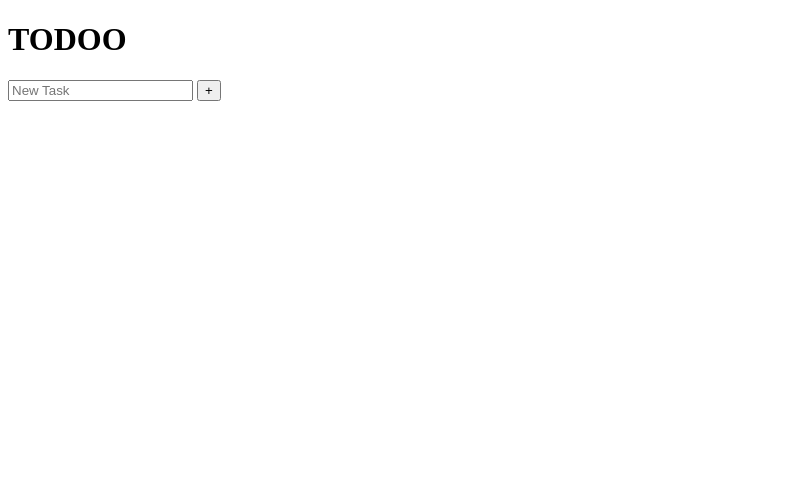
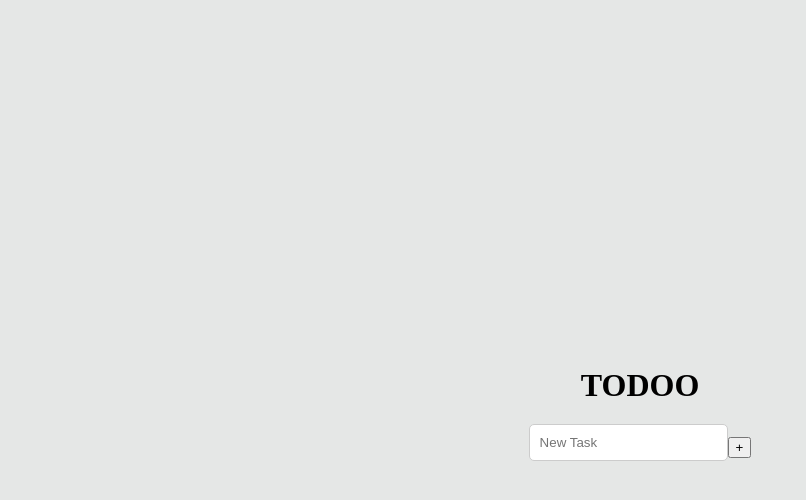
Before and after one commit to mhimeksh/TODO-application, a website: page index.html in a window 1280 px wide. Shown: the whole page, without its empty margins (0-806 px from the left). Drawn offline with Linux system fonts and the light colour scheme.

Commit message:
style: added basic css

```diff
--- a/index.html
+++ b/index.html
@@ -4,13 +4,18 @@
     <meta charset="UTF-8">
     <meta name="viewport" content="width=device-width, initial-scale=1.0">
     <title>Todoo | Be Organised</title>
+    <link rel="stylesheet" href="style.css">
+
 </head>
 <body>
-    <h1>TODOO</h1>
-    <input id="input-todo" type="text" placeholder="New Task">
-    <button onclick="addTask()">+</button>
+    <h1 id="heading">TODOO</h1>
+
+    <div id="input-todo-block">
+        <input id="input-todo" type="text" placeholder="New Task">
+        <button onclick="addTask()">+</button>
+    </div>
+
     <div id="taskList"></div>
-
 
     <script src="script.js" defer></script>
 </body>
--- a/package.json
+++ b/package.json
@@ -1,6 +1,6 @@
 {
   "name": "todo-application",
-  "version": "1.0.0",
+  "version": "1.1.0",
   "main": "index.js",
   "scripts": {
     "test": "echo \"Error: no test specified\" && exit 1"
--- a/script.js
+++ b/script.js
@@ -11,9 +11,10 @@ function render(){
         cnt++;
 
         let taskEl= document.createElement("div");
-
+        taskEl.setAttribute("class", "taskEl");
         let taskDescriptionSpan= document.createElement("span");
         taskDescriptionSpan.innerHTML= task;
+        taskDescriptionSpan.setAttribute("class", "taskDescEl");
         let deleteButton= document.createElement("button");
         deleteButton.setAttribute("id", cnt);
         deleteButton.innerHTML="-";
@@ -38,3 +39,10 @@ function deleteTask(id){
     tasksList.splice(id-1, 1);
     render();
 }
+
+document.addEventListener("keydown", function(event) {
+    if (event.key === "Enter" && event.target.id === "input-todo") {
+        addTask();
+        console.log("Enter key pressed");
+    }
+});
--- /dev/null
+++ b/style.css
@@ -0,0 +1,34 @@
+body {
+    background-color: #E5E7E6;
+    height: 100vh; /* Adjust height to fit the viewport */
+    display: flex;
+    flex-direction: column;
+    align-items: center; /* Center content vertically */
+    justify-content: center; /* Center content horizontally */
+}
+
+#heading {
+    text-align: center;
+    font-size: 2rem; /* Customize font size */
+    margin-bottom: 20px; /* Add spacing below the heading */
+}
+
+#input-todo {
+    width: 90%;
+    padding: 10px;
+    border: 1px solid #ccc;
+    border-radius: 5px;
+    margin-bottom: 10px;
+}
+
+#input-todo-block {
+    display: flex;
+    justify-content: center;
+    align-items: center;
+}
+
+#taskList {
+    display: flex;
+    flex-direction: column;
+    align-items: center;
+}
```
